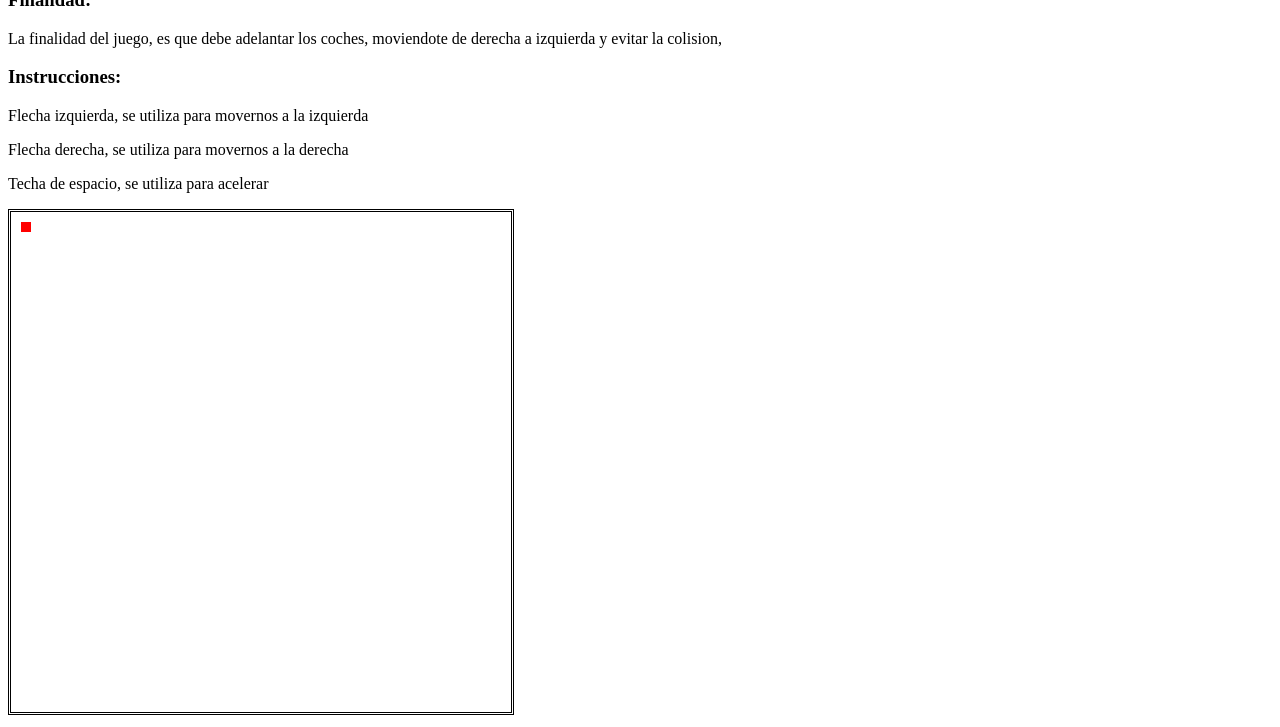
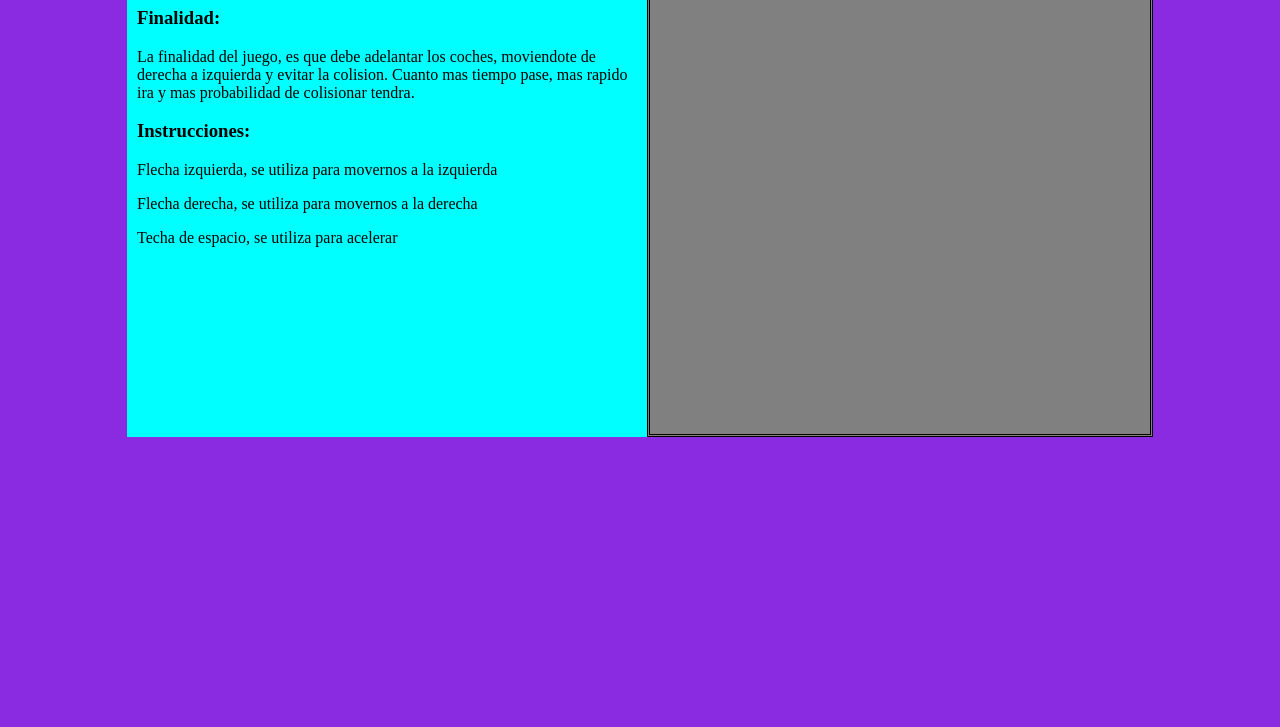
Before and after one commit to nadaronda/Canvas_Retro_Car_Racing, a plain HTML site: page index.html in a window 1280 px wide. Shown: the part 91-818 px from the top of the page. Drawn offline with Linux system fonts and the light colour scheme.

Commit message:
dar algo de color

```diff
--- a/index.html
+++ b/index.html
@@ -10,11 +10,14 @@
 </head>
 
 <body>
-    <div>
+    <div class="instruciones">
         <h1>Canvas Car</h1>
         <h3>Finalidad:</h3>
         <p>La finalidad del juego, es que debe
-            adelantar los coches, moviendote de derecha a izquierda y evitar la colision,
+            adelantar los coches, moviendote de derecha a izquierda y
+            evitar la colision. Cuanto mas tiempo pase, mas rapido ira
+            y mas probabilidad de colisionar tendra.
+
         </p>
         <h3>Instrucciones:</h3>
         <p>Flecha izquierda, se utiliza para movernos a la izquierda</p>
--- a/style.css
+++ b/style.css
@@ -1,4 +1,18 @@
-canvas{
+body{
+    background-color: blueviolet;
+    display:flex;
+    justify-content: center;
+    justify-items: center;
+
+}
+.instruciones{
+    padding: 10px;
+    width: 500px;
+    height: 500px;
+    background-color: aqua;
+}
+canvas {
     border-color: black;
     border-style: double;
+    background-color: gray;
 }
```
